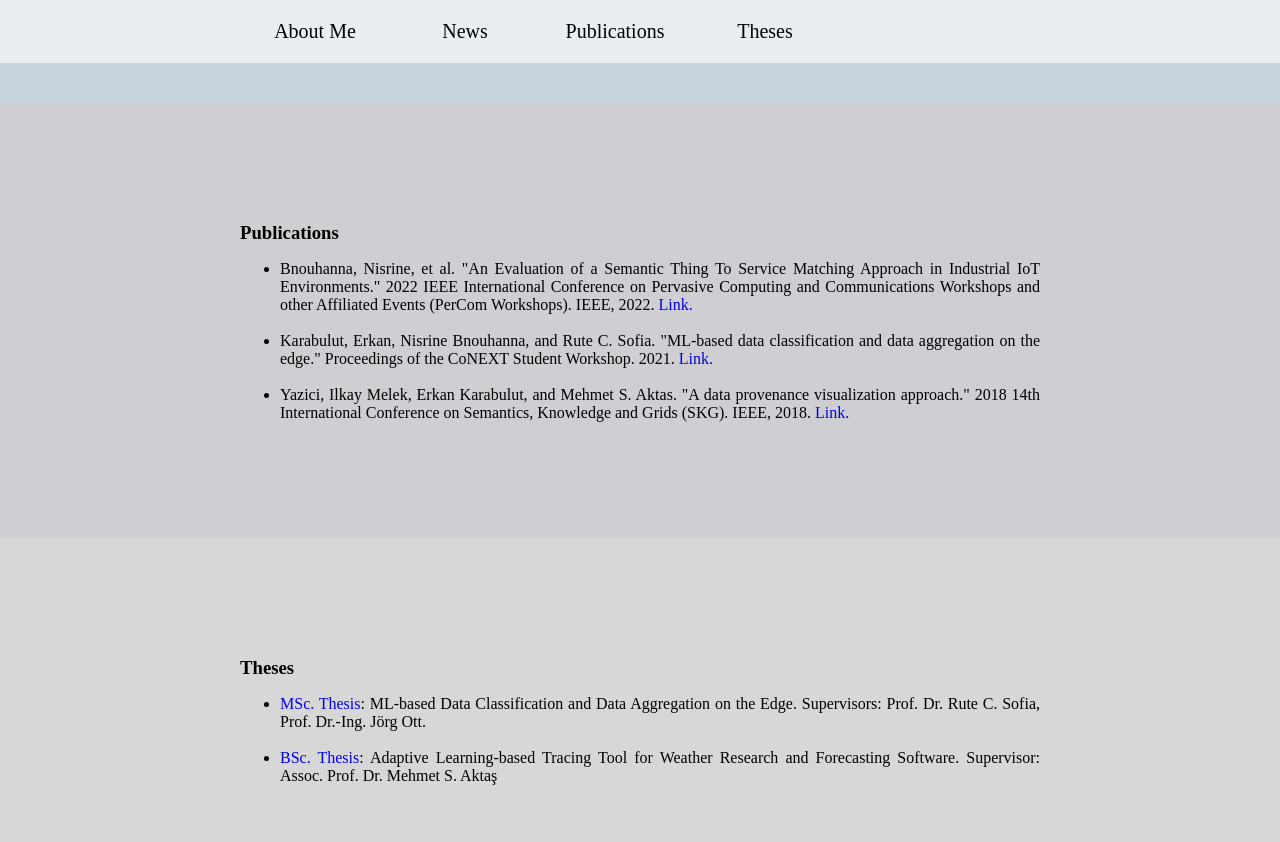
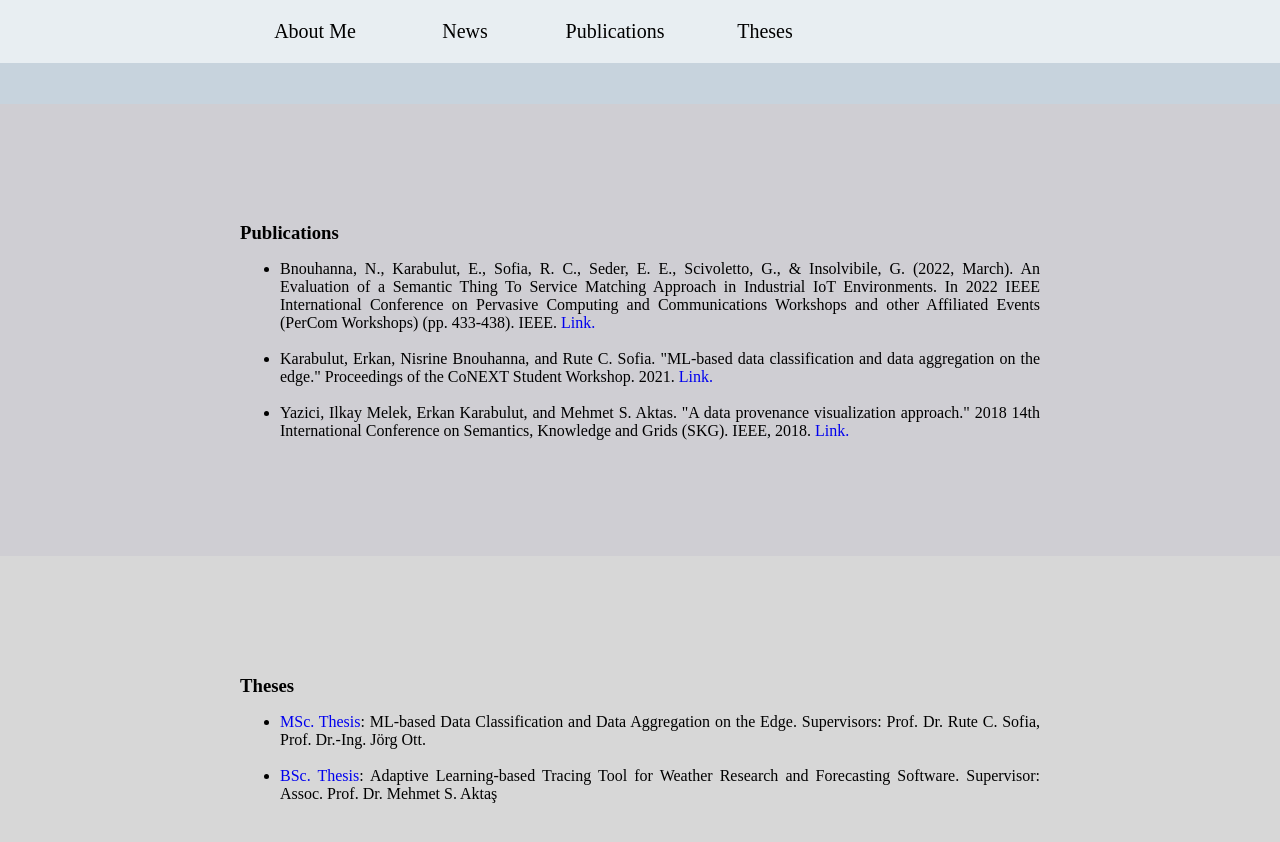
Before and after one commit to erkankarabulut/erkankarabulut.github.io, a Jekyll site: the page built from index.html, in a window 1280 px wide and 900 px high, scrolled down 1057 px. Shown: the top 842 px of the window. Built offline with Jekyll 4.4.1, drawn with Linux system fonts in a browser that asks for light colours.

Commit message:
small UI improvements

```diff
--- a/index.html
+++ b/index.html
@@ -120,10 +120,10 @@ layout: default
             <h3 class="title-with-less-bottom-margin">Publications</h3>
             <ul>
                 <li class="justified-text">
-                    Bnouhanna, Nisrine, et al. "An Evaluation of a Semantic Thing To Service Matching Approach in
-                    Industrial IoT Environments." 2022 IEEE International Conference on Pervasive Computing and
-                    Communications
-                    Workshops and other Affiliated Events (PerCom Workshops). IEEE, 2022.
+                    Bnouhanna, N., Karabulut, E., Sofia, R. C., Seder, E. E., Scivoletto, G., & Insolvibile, G. (2022,
+                    March). An Evaluation of a Semantic Thing To Service Matching Approach in Industrial IoT
+                    Environments. In 2022 IEEE International Conference on Pervasive Computing and Communications
+                    Workshops and other Affiliated Events (PerCom Workshops) (pp. 433-438). IEEE.
                     <a target="_blank" href="http://dx.doi.org/10.1109/PerComWorkshops53856.2022.9767519">Link.</a><br/><br/>
                 </li>
                 <li class="justified-text">
```
